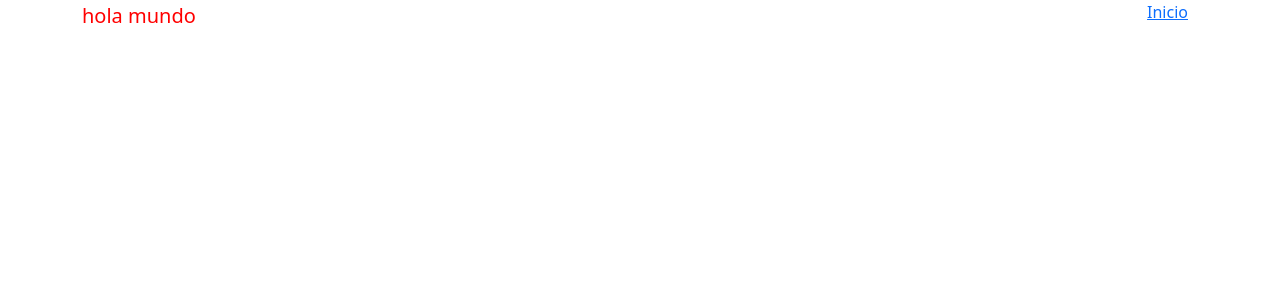
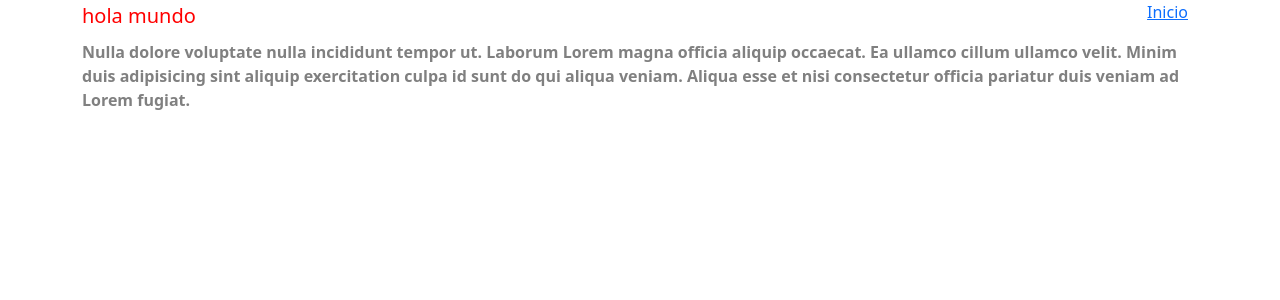
Before and after one commit to RQI2019/crehana-git, an Angular app: page / in a window 1280 px wide. Shown: the top 300 px of the page. Built offline with nearby package versions, Linux system fonts and the light colour scheme.

Commit message:
se agrego el parrafo de urgencia

```diff
--- a/src/app/app.component.html
+++ b/src/app/app.component.html
@@ -10,4 +10,12 @@
     </ul>
   </header>
 
+  <section>
+    <p>
+      Nulla dolore voluptate nulla incididunt tempor ut. Laborum Lorem magna officia aliquip occaecat. Ea ullamco cillum
+      ullamco velit. Minim duis adipisicing sint aliquip exercitation culpa id sunt do qui aliqua veniam. Aliqua esse et
+      nisi consectetur officia pariatur duis veniam ad Lorem fugiat.
+    </p>
+  </section>
+
 </div>
```
